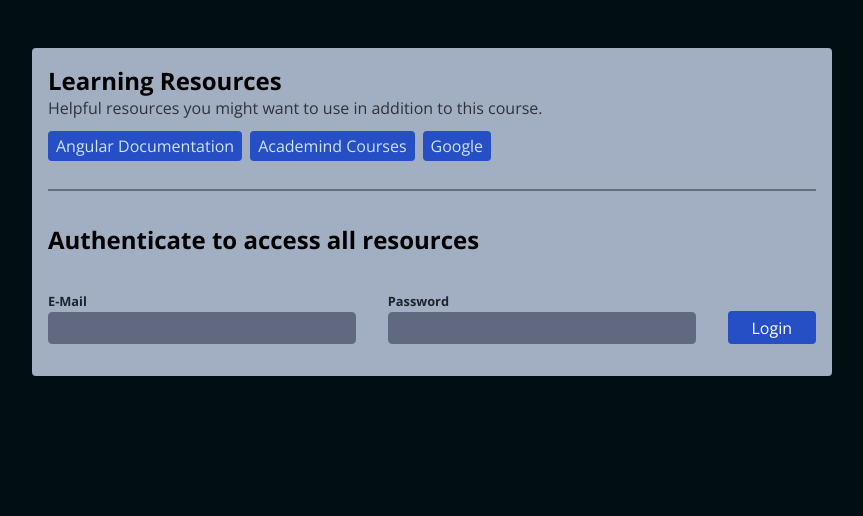
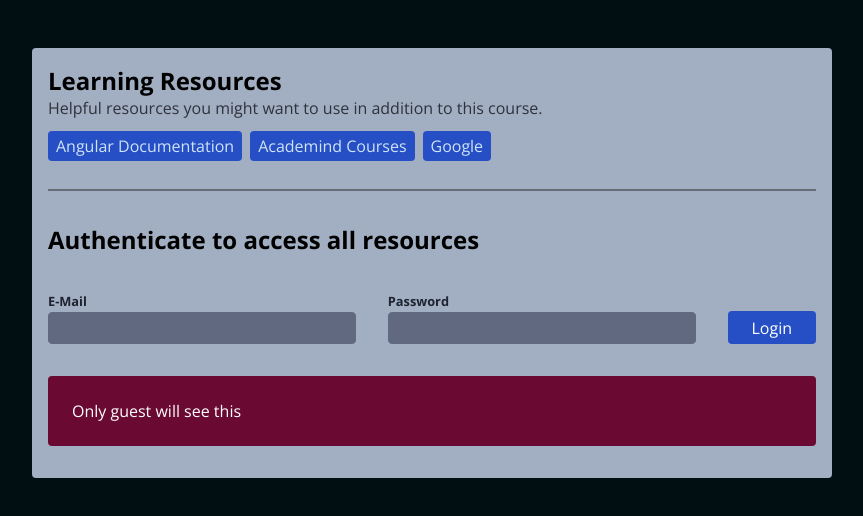
Before and after one commit to ljainWG/Directives_In_Deep, an Angular app: page / in a window 1280 px wide. Shown: the top 516 px of the page, without its empty margins (208-1071 px from the left). Built offline with nearby package versions, Linux system fonts and the light colour scheme.

Commit message:
replacing ng-template with *, as * works as syntactic sugar coating over it

```diff
--- a/src/app/app.component.html
+++ b/src/app/app.component.html
@@ -13,8 +13,15 @@
   @else{
   <p>Please LogIn, you are a guest for now</p>
   } -->
-  <ng-template appCustomDirective='admin'>
-    <!-- ng-template is a special element can be used with our component to wrape some content which should not be intially rendered, we can control it and make it work as we want to, and it is compulsory for creating a structural directive and attach ng-template with the custom strucutral directive name as attribute-->
+
+  <!-- <ng-template appCustomDirective='admin'>
     <p>Only Admin can see this</p>
-  </ng-template>
+  </ng-template> -->
+  <!-- ng-template is a special element can be used with our component to wrape some content which should not be intially rendered, we can control it and make it work as we want to, and it is compulsory for creating a structural directive and attach ng-template with the custom strucutral directive name as attribute-->
+
+  <p *appCustomDirective='"admin"' class="protected-content admin">Only admin can see this</p>
+  <p *appCustomDirective='"user"' class="protected-content authenticated">Only normal user can see this</p>
+  <p *appCustomDirective='"guest"' class="protected-content unauthenticated">Only guest will see this</p>
+
+
 </main>
```
